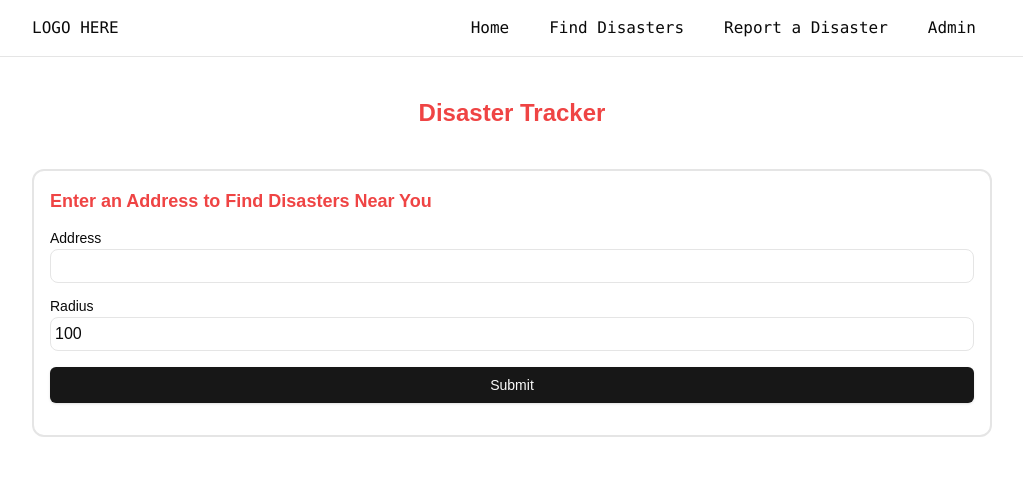
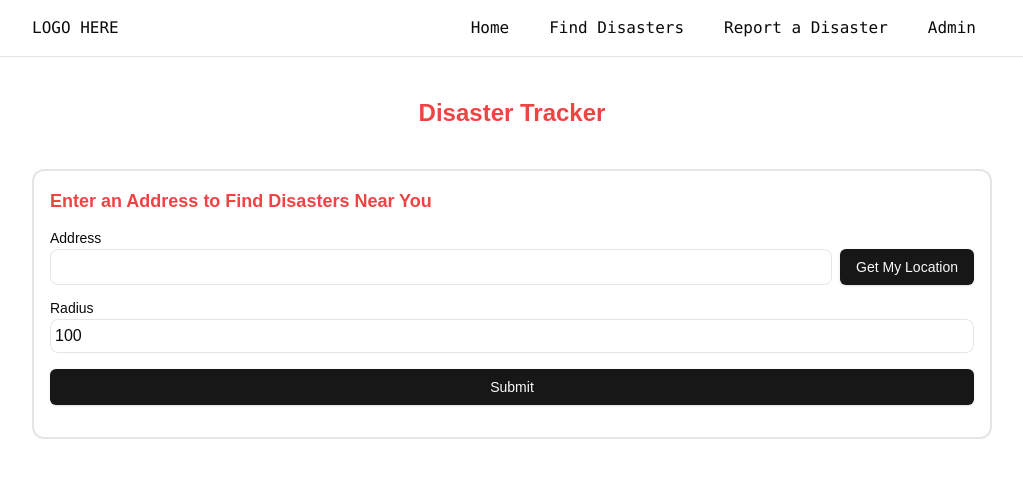
Before and after one commit to JeremyTubongbanua/OEC_2025, a Next.js app in the folder frontend/: page /disasters in a window 1280 px wide. Shown: the top 478 px of the page, without its empty margins (128-1151 px from the left). Built offline with nearby package versions, Linux system fonts and the light colour scheme.

Commit message:
feat: working get my location

```diff
--- a/frontend/src/components/forms/EnterAddress.tsx
+++ b/frontend/src/components/forms/EnterAddress.tsx
@@ -107,13 +107,41 @@ export default function EnterAddress() {
          >
             <div className="flex flex-col gap-1">
                <Label htmlFor="address">Address</Label>
+               <div className="flex gap-2">
                  <input
                    {...register('address')}
                    type="text"
                    name="address"
-                  className="border p-1  rounded-lg"
+                   className="border p-1 rounded-lg flex-grow"
                    required
                  />
+                 <Button
+                   type="button"
+                   onClick={() => {
+                     navigator.geolocation.getCurrentPosition((position) => {
+                        const { latitude, longitude } = position.coords;
+                        setLat(latitude);
+                        setLng(longitude);
+                        console.log(latitude, longitude);
+                        // also update the address field
+                        fetch(
+                          `https://nominatim.openstreetmap.org/reverse?format=json&lat=${latitude}&lon=${longitude}`
+                        )
+                          .then((response) => response.json())
+                          .then((data) => {
+                            const address = data.display_name;
+                            console.log(address);
+                            const addressInput = document.querySelector('input[name="address"]') as HTMLInputElement | null;
+                            if (addressInput) {
+                              addressInput.value = address;
+                            }
+                          });
+                      });
+                   }}
+                 >
+                   Get My Location
+                 </Button>
+               </div>
             </div>
             <div className="flex flex-col gap-1">
                <Label htmlFor="radius">Radius</Label>
```
Lines whose indentation alone changed are shown as unchanged.
